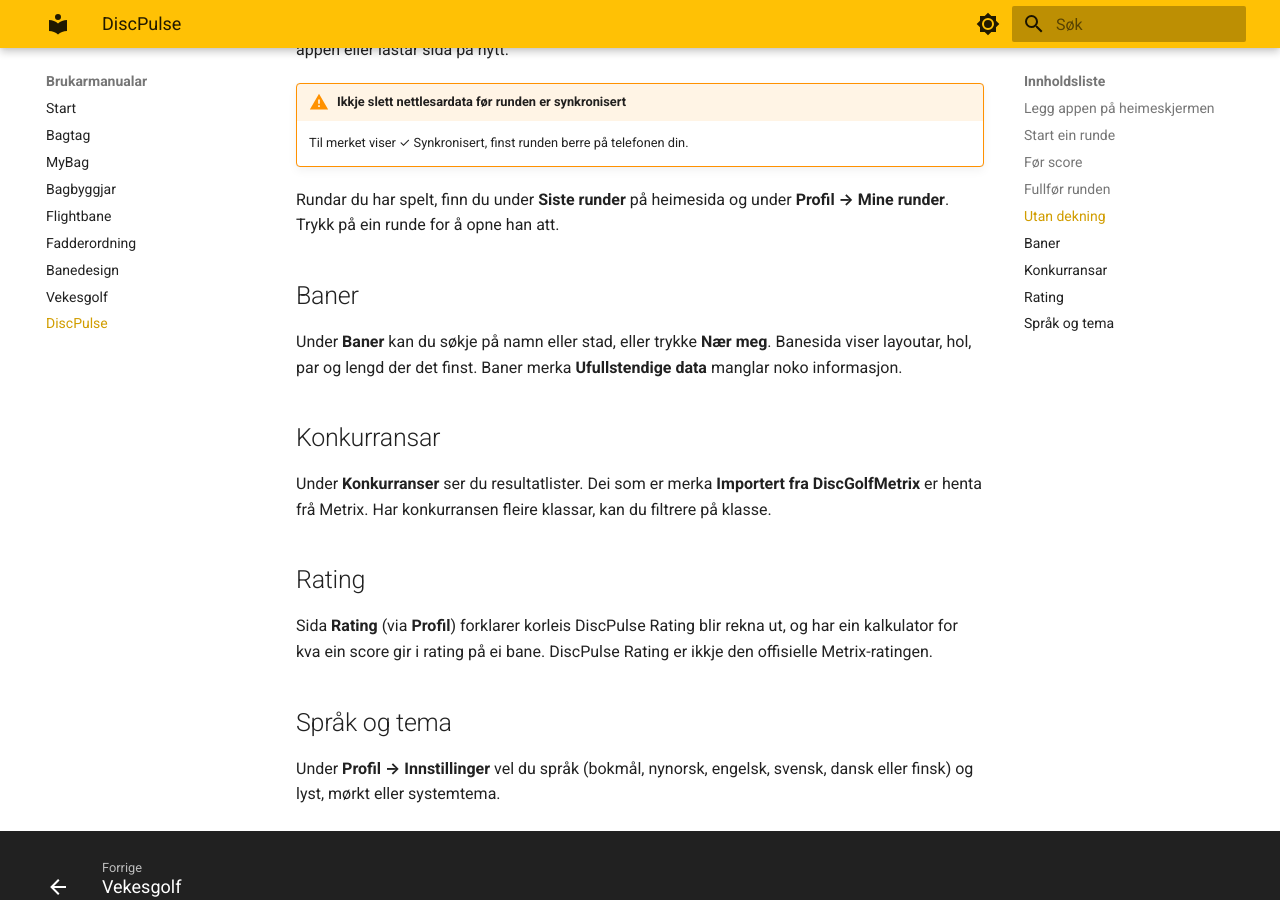
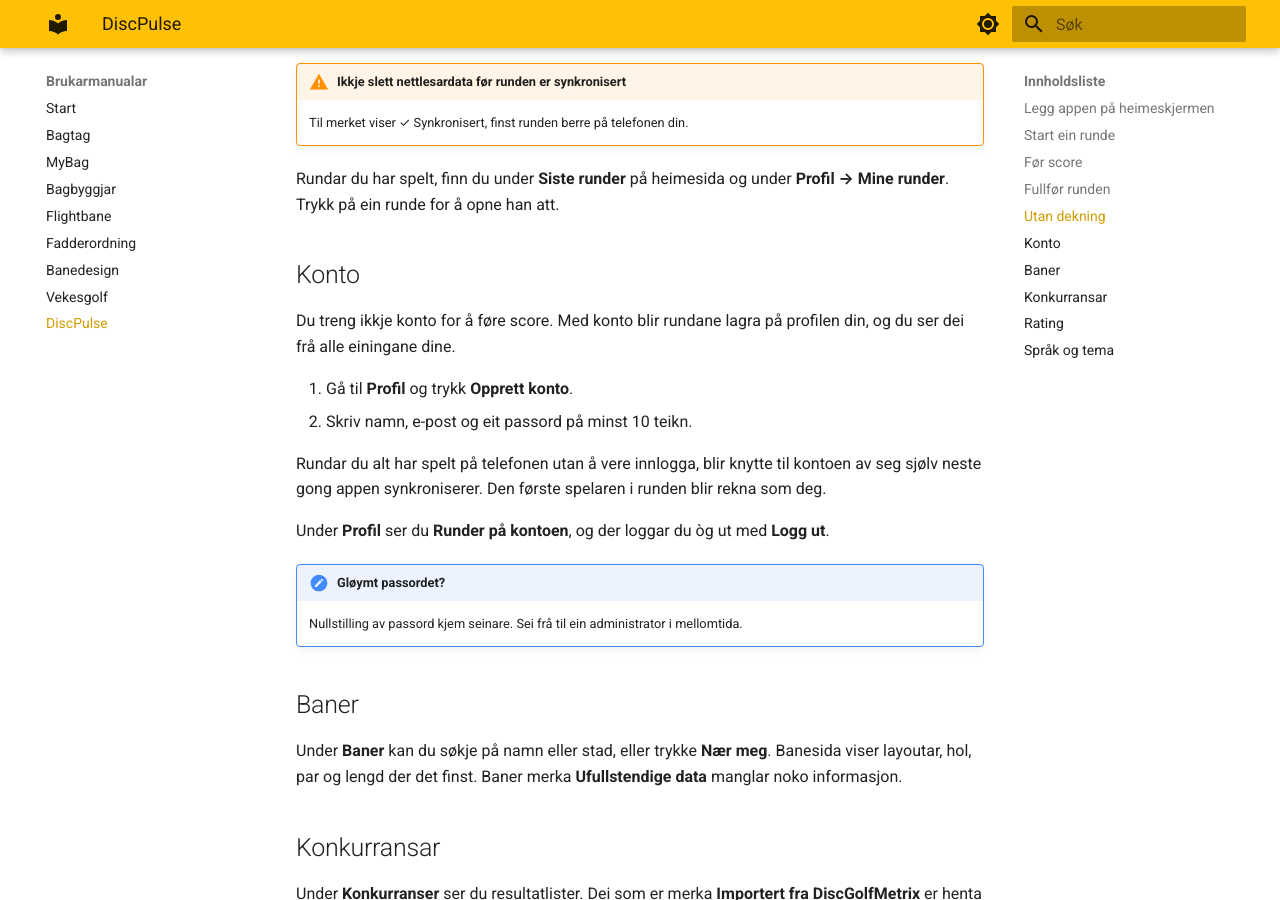
Before and after one commit to hanses89/manuals, an MkDocs documentation site: the page built from docs/discpulse.md, in a window 1280 px wide and 900 px high, scrolled down 2397 px. Built offline with MkDocs 1.6.1 and Material for MkDocs 9.7.7, drawn with Linux system fonts in a browser that asks for light colours; some of the changed text lies outside the part shown.

Commit message:
manual: sync from discpulse.app @ b130cfa8df3b04b3eec622b1ed44d8f6e7eebd6a

```diff
--- a/docs/discpulse.md
+++ b/docs/discpulse.md
@@ -5,9 +5,8 @@ følgje resultat. Han fungerer òg der det ikkje er mobildekning: alt du skriv
 inn blir lagra på telefonen med ein gong, og sendt vidare når du får nett att.
 
 !!! info "Appen er under utvikling"
-    Innlogging og spelarprofilar kjem seinare. Rundane dine blir lagra på
-    telefonen og synkroniserte utan namn på konto. Knappane i appen er på
-    bokmål.
+    Knappane i appen er på bokmål. Du kan føre score utan konto; med konto
+    blir rundane lagra på profilen din.
 
 ## Legg appen på heimeskjermen
 
@@ -92,6 +91,25 @@ som vanleg, òg om du lukkar appen eller lastar sida på nytt.
 Rundar du har spelt, finn du under **Siste runder** på heimesida og under
 **Profil → Mine runder**. Trykk på ein runde for å opne han att.
 
+## Konto
+
+Du treng ikkje konto for å føre score. Med konto blir rundane lagra på
+profilen din, og du ser dei frå alle einingane dine.
+
+1. Gå til **Profil** og trykk **Opprett konto**.
+2. Skriv namn, e-post og eit passord på minst 10 teikn.
+
+Rundar du alt har spelt på telefonen utan å vere innlogga, blir knytte til
+kontoen av seg sjølv neste gong appen synkroniserer. Den første spelaren i
+runden blir rekna som deg.
+
+Under **Profil** ser du **Runder på kontoen**, og der loggar du òg ut med
+**Logg ut**.
+
+!!! note "Gløymt passordet?"
+    Nullstilling av passord kjem seinare. Sei frå til ein administrator i
+    mellomtida.
+
 ## Baner
 
 Under **Baner** kan du søkje på namn eller stad, eller trykke **Nær meg**.
```
